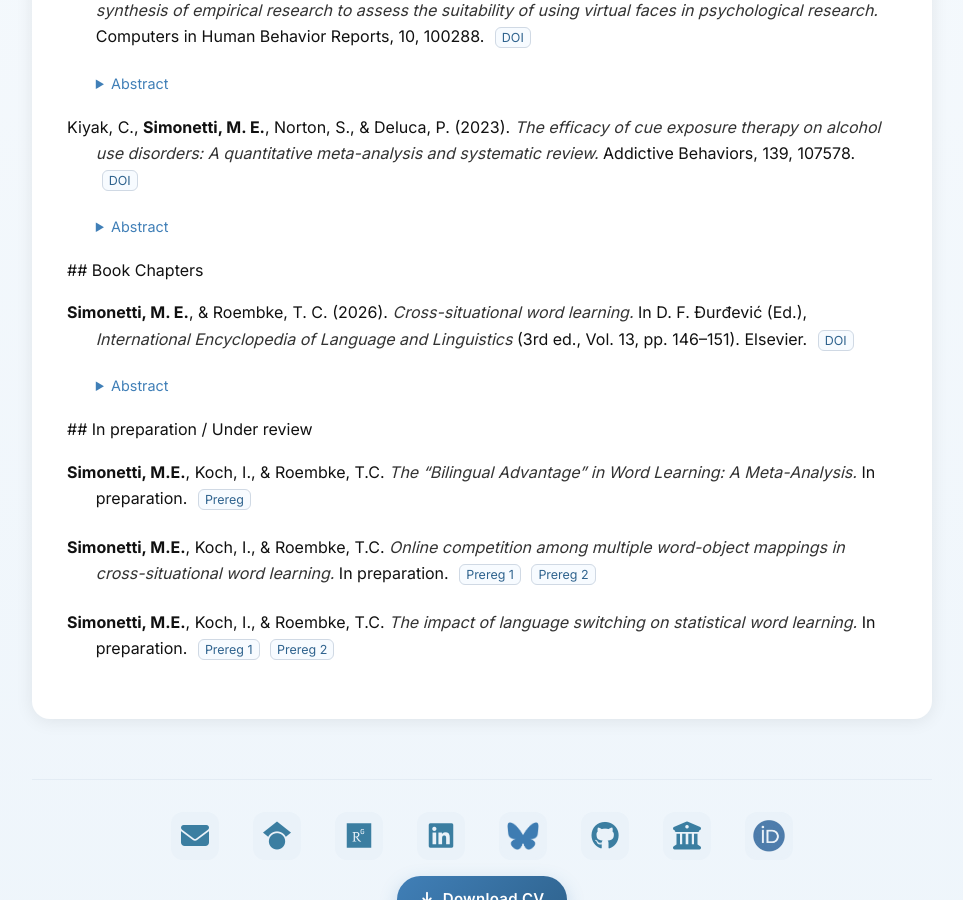
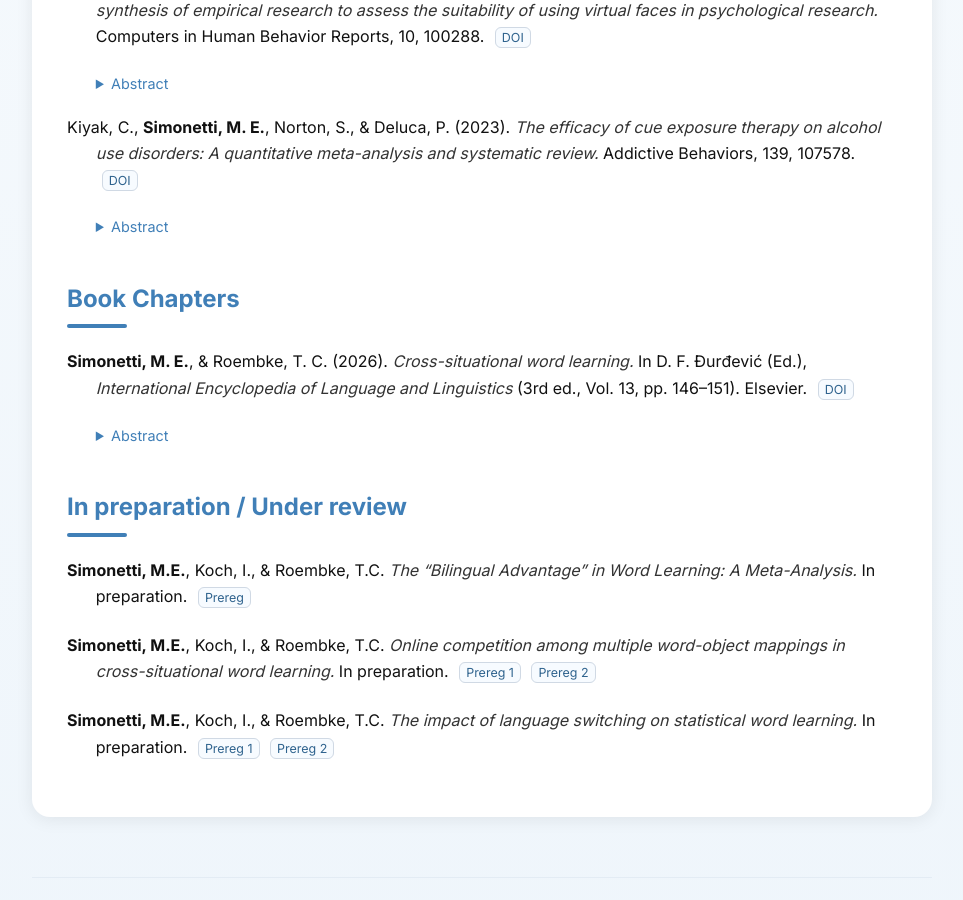
Before and after one commit to matildellen/matildellen.github.io, a Jekyll site: the page built from publications.md, in a window 1280 px wide and 900 px high, scrolled down 2082 px. Shown: the whole window, without its empty margins (158-1121 px from the left). Built offline with Jekyll 4.4.1, drawn with Linux system fonts in a browser that asks for light colours.

```diff
--- a/publications.md
+++ b/publications.md
@@ -173,7 +173,7 @@ Addictive Behaviors, 139, 107578.
 
 </div>
 
-## Book Chapters
+<h2>Book Chapters</h2>
 
 <div class="pub-list">
 <p>
@@ -191,7 +191,7 @@ In D. F. Đurđević (Ed.), <i>International Encyclopedia of Language and Lingui
 </div>
 
 
-## In preparation / Under review
+<h2>In preparation / Under review</h2>
 
 <div class="pub-list">
 
```
